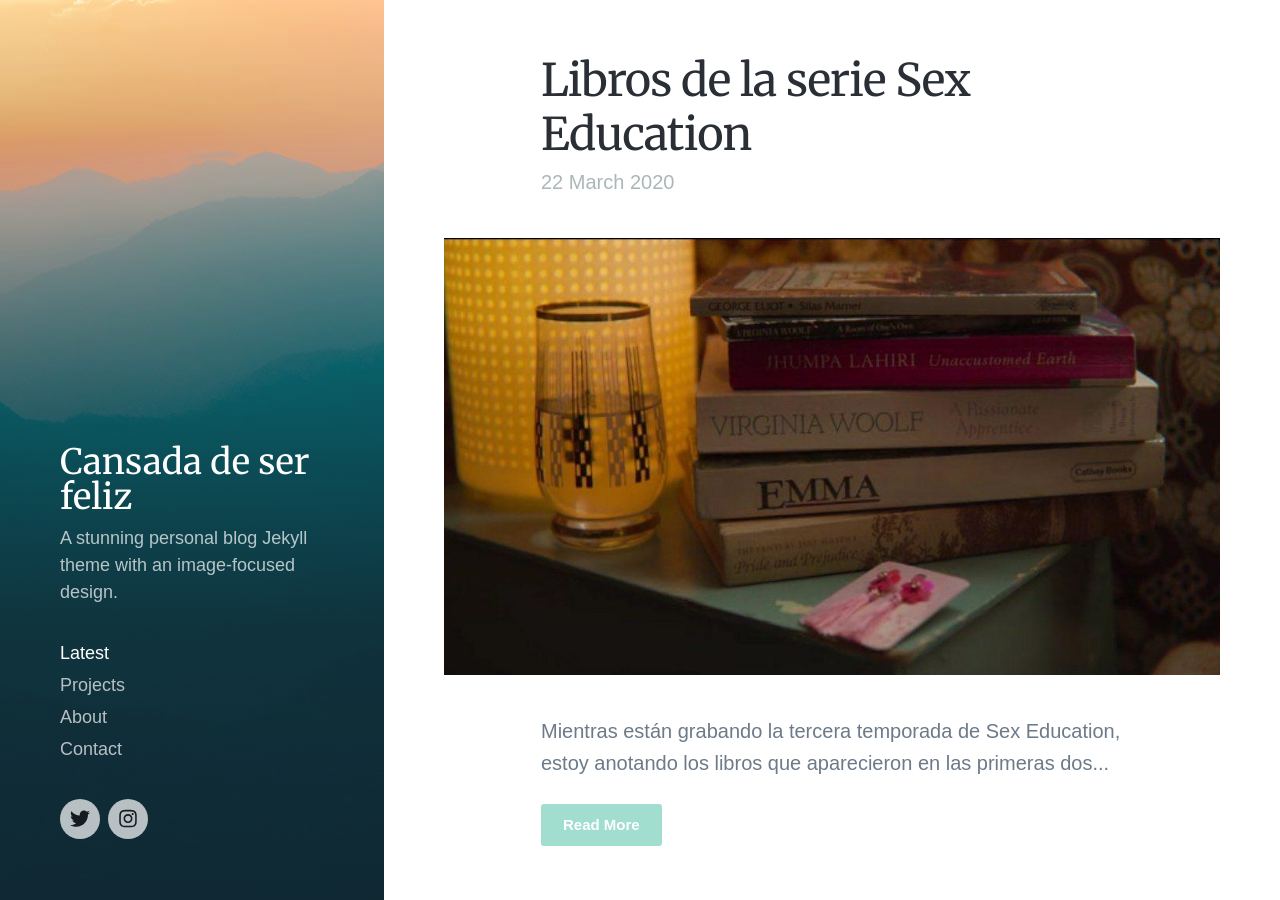
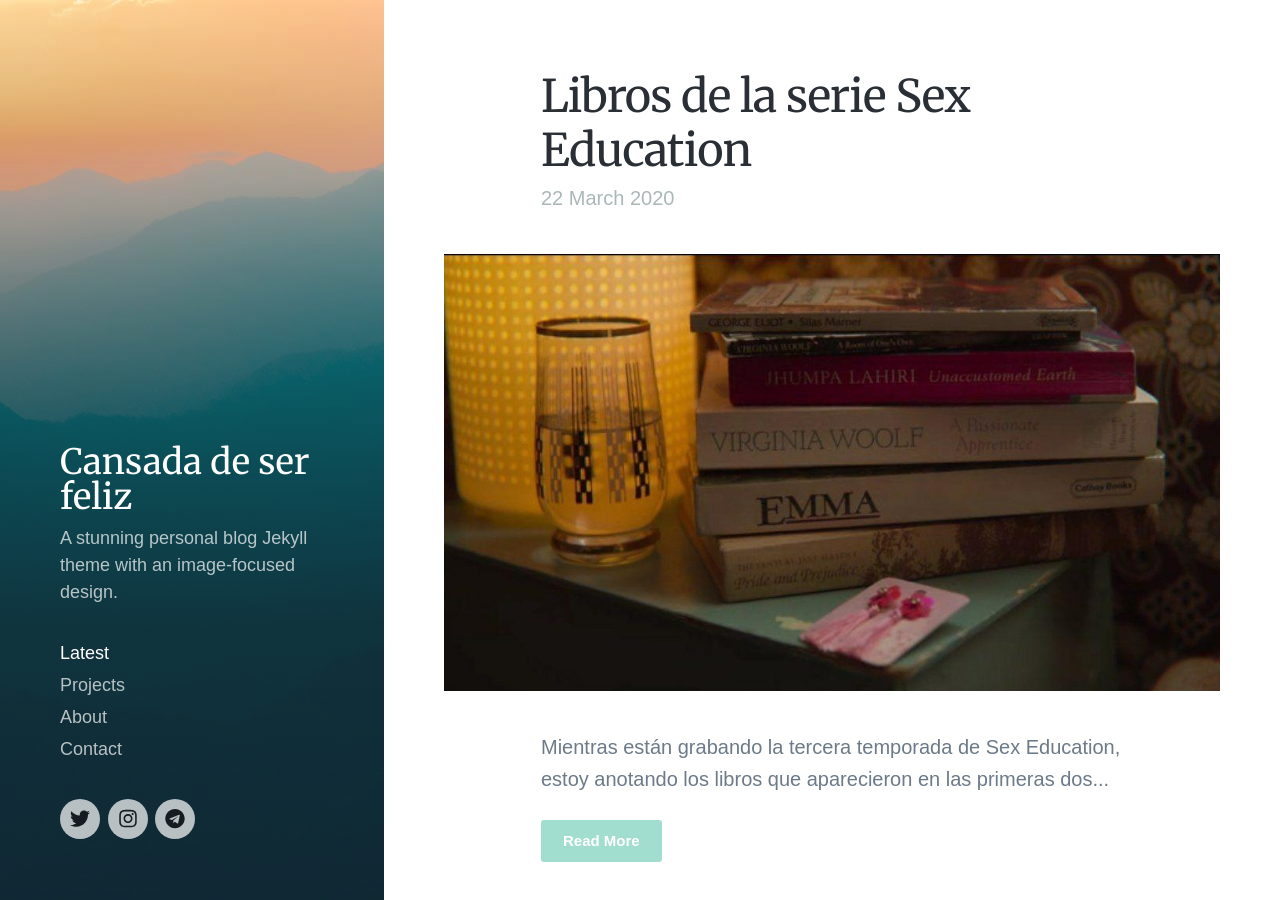
Before and after one commit to vero4karu/cansadadeserfeliz.github.io, a Jekyll site: the page built from index.html, in a window 1280 px wide and 900 px high. Built offline with Jekyll 4.4.1, drawn with Linux system fonts in a browser that asks for light colours; nearby versions of some CDN libraries; some web fonts are replaced; the list of posts is cut into pages by our own code.

Commit message:
Google analytics

```diff
--- a/_data/settings.yml
+++ b/_data/settings.yml
@@ -55,6 +55,8 @@
   spotify_url: ''
   bandcamp_url: ''
   linkedin_url: ''
+  telegram_url: 'https://t.me/CansadaDeSerFelizBlog'
+  goodreads_url: ''
 
 color_settings:
   background_color: '#ffffff'
@@ -155,7 +157,7 @@
 
 advanced_settings:
   ajax_loading: true
-  analytics_code: ""
+  analytics_code: "UA-177761312-1"
   custom_styles: ""
   header_js: ""
   footer_js: ""
```
